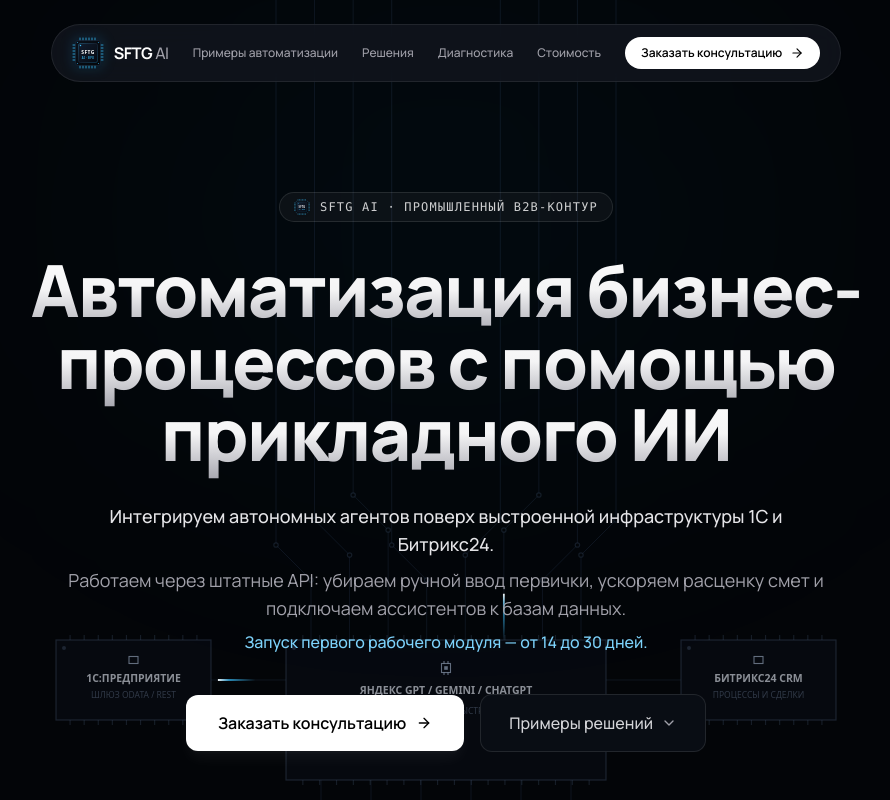
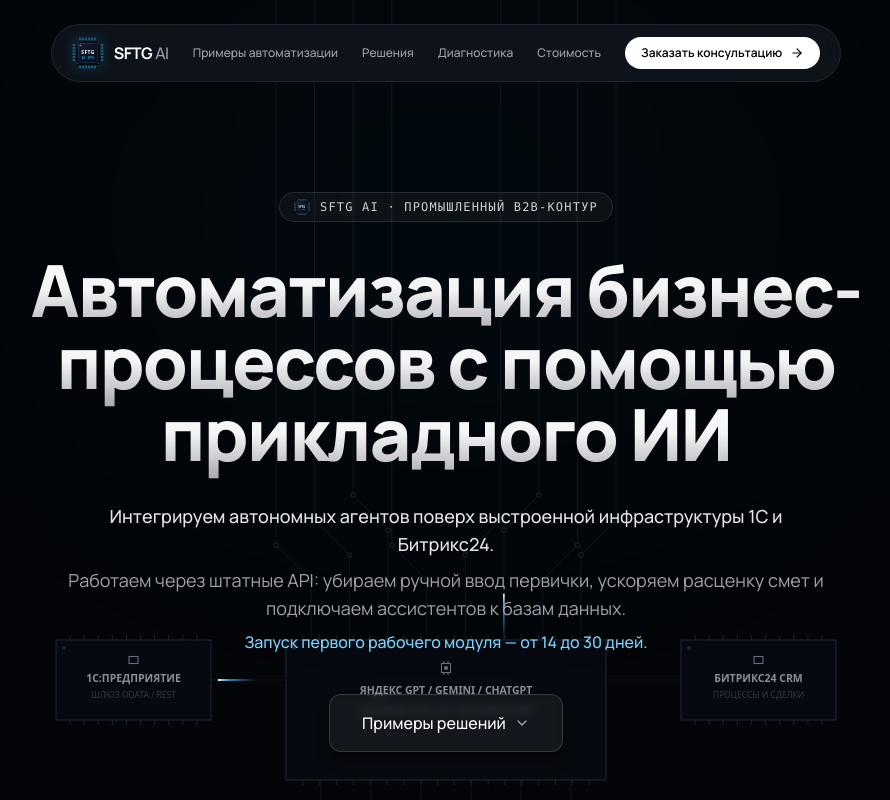
Before and after one commit to akipushdev/softgreat-ai-landing, a React (Vite) app: page / in a window 1280 px wide. Shown: the top 800 px of the page, without its empty margins (194-1084 px from the left). Built offline with nearby package versions, Linux system fonts and the light colour scheme.

Commit message:
fix(cta): remove redundant consultation buttons from hero and team sections

```diff
--- a/src/components/Hero.jsx
+++ b/src/components/Hero.jsx
@@ -1,5 +1,5 @@
 import React from 'react';
-import { ArrowRight, ChevronDown } from 'lucide-react';
+import { ChevronDown } from 'lucide-react';
 import SftgLogo from './SftgLogo';
 
 export default function Hero() {
@@ -38,18 +38,11 @@ export default function Hero() {
           </p>
         </div>
 
-        {/* Кнопки действий */}
-        <div className="flex flex-col sm:flex-row items-center gap-4 w-full sm:w-auto">
-          <a
-            href="#lead-form"
-            className="w-full sm:w-auto inline-flex items-center justify-center gap-2.5 px-8 py-4 rounded-xl text-base font-semibold bg-white text-black hover:bg-zinc-200 transition-all duration-300 active:scale-[0.98] shadow-lg shadow-white/5"
-          >
-            <span>Заказать консультацию</span>
-            <ArrowRight className="w-4 h-4" />
-          </a>
+        {/* Кнопка перехода к примерам */}
+        <div className="flex items-center justify-center w-full sm:w-auto">
           <a
             href="#automation-examples"
-            className="w-full sm:w-auto inline-flex items-center justify-center gap-2 px-7 py-4 rounded-xl text-base font-medium text-zinc-300 bg-[#090d14] border border-white/10 hover:bg-[#121927] hover:text-white transition-all duration-300 active:scale-[0.98]"
+            className="w-full sm:w-auto inline-flex items-center justify-center gap-2 px-8 py-4 rounded-xl text-base font-medium text-white bg-white/[0.06] border border-white/15 hover:bg-white/[0.12] hover:border-white/30 transition-all duration-300 active:scale-[0.98] shadow-lg shadow-black/40 backdrop-blur-sm"
           >
             <span>Примеры решений</span>
             <ChevronDown className="w-4 h-4 text-zinc-400" />
--- a/src/components/TeamAndExpertise.jsx
+++ b/src/components/TeamAndExpertise.jsx
@@ -9,7 +9,6 @@ import {
   Layers,
   Terminal,
   Sparkles,
-  ArrowRight,
   UserCheck
 } from 'lucide-react';
 import SftgLogo from './SftgLogo';
@@ -138,7 +137,7 @@ export default function TeamAndExpertise() {
             </p>
 
             {/* 3 пункта преимуществ */}
-            <div className="space-y-4 mb-8">
+            <div className="space-y-4">
               {advantages.map((adv, idx) => (
                 <div key={idx} className="flex items-start gap-3.5 p-3.5 rounded-xl bg-white/[0.02] border border-white/[0.05]">
                   <div className="p-2 rounded-lg bg-white/5 border border-white/10 shrink-0 mt-0.5">
@@ -154,17 +153,6 @@ export default function TeamAndExpertise() {
                   </div>
                 </div>
               ))}
-            </div>
-
-            {/* Быстрый переход к консультации */}
-            <div>
-              <a
-                href="#lead-form"
-                className="inline-flex items-center justify-center gap-2 px-6 py-3.5 rounded-xl bg-white text-black font-semibold text-sm hover:bg-zinc-200 transition-colors shadow-lg shadow-white/5 active:scale-[0.98]"
-              >
-                <span>Заказать консультацию</span>
-                <ArrowRight className="w-4 h-4" />
-              </a>
             </div>
           </div>
         </div>
```
